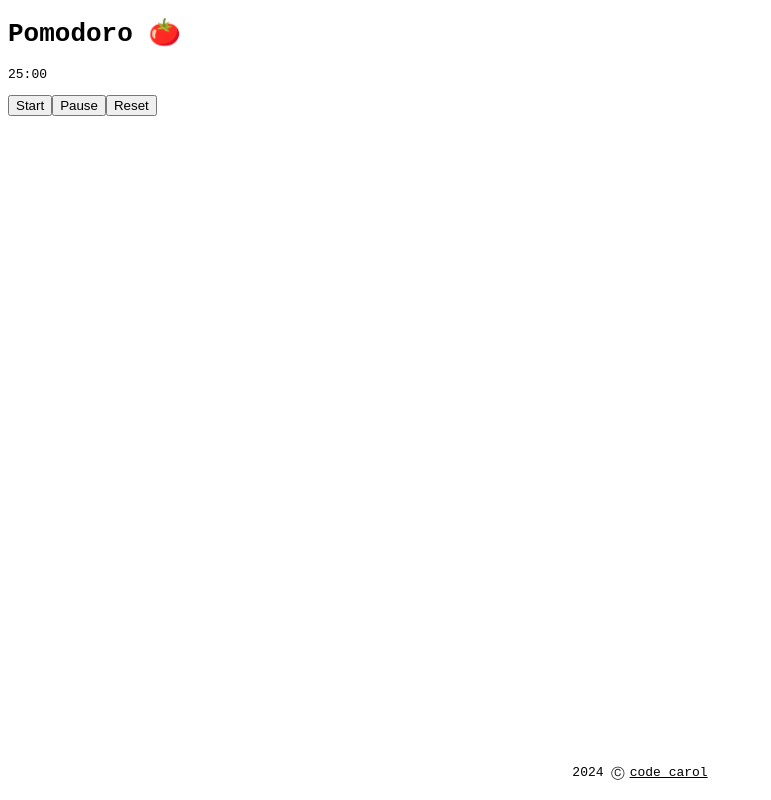
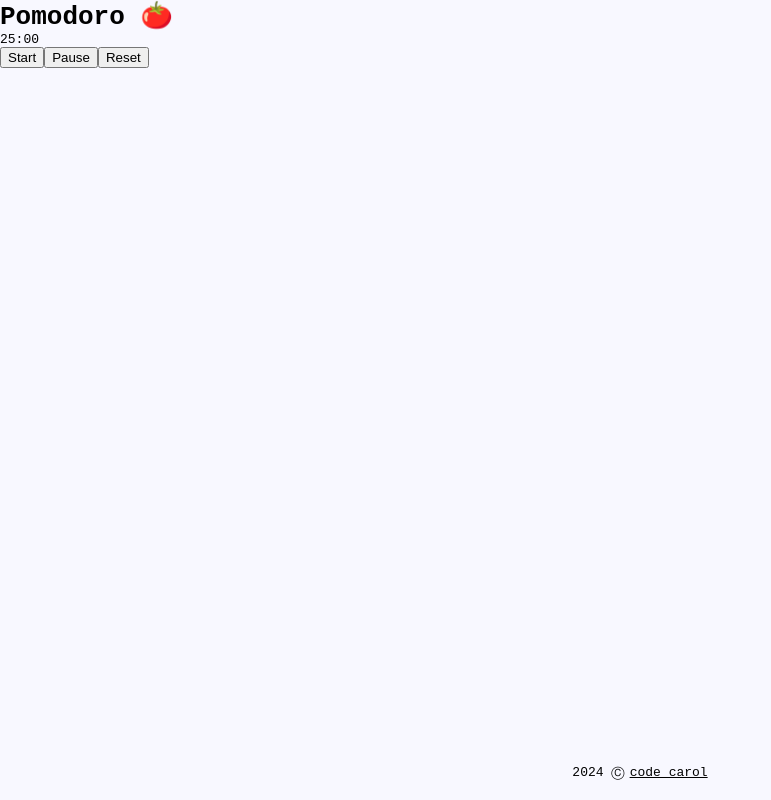
Before and after one commit to code-carol/pomodoro-ts, a React (Vite) app: page / in a window 1280 px wide. Shown: the whole page, without its empty margins (0-771 px from the left). Built offline with nearby package versions, Linux system fonts and the light colour scheme.

Commit message:
Add app styling

```diff
--- a/src/App.css
+++ b/src/App.css
@@ -1,3 +1,8 @@
+* {
+  margin: 0;
+}
+
 body {
   font-family: monospace;
+  background-color: ghostwhite;
 }
```
